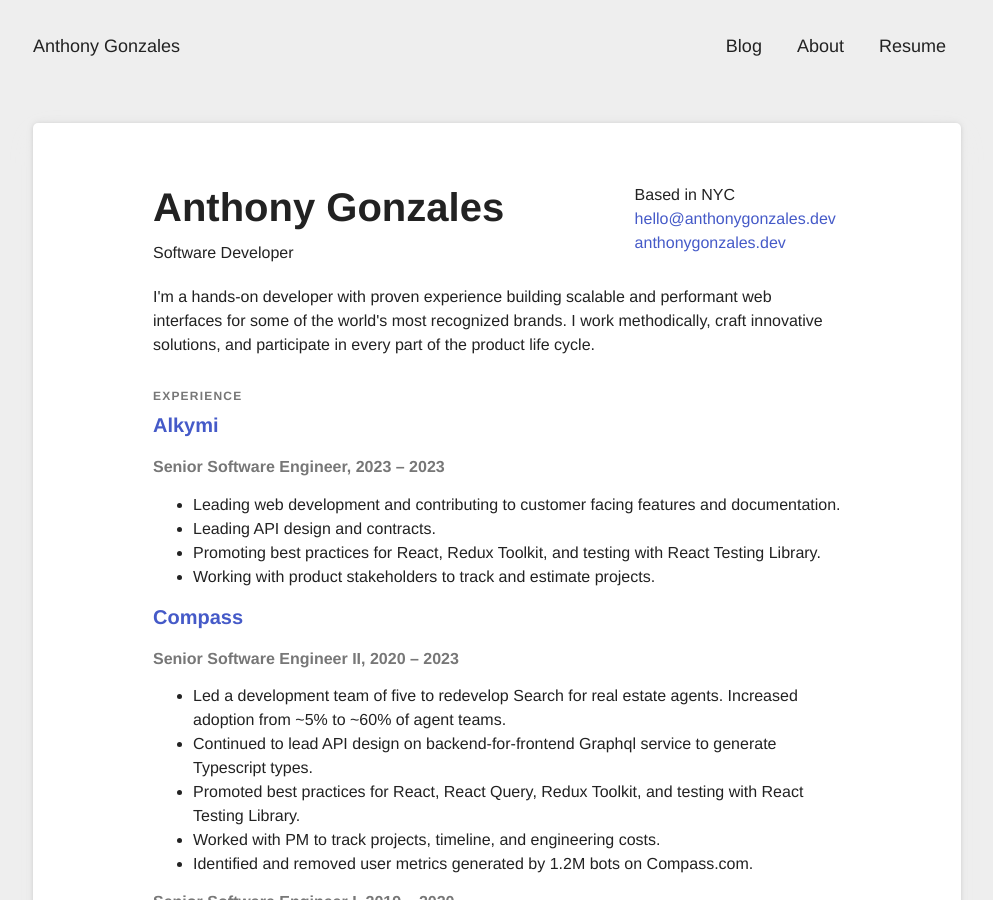
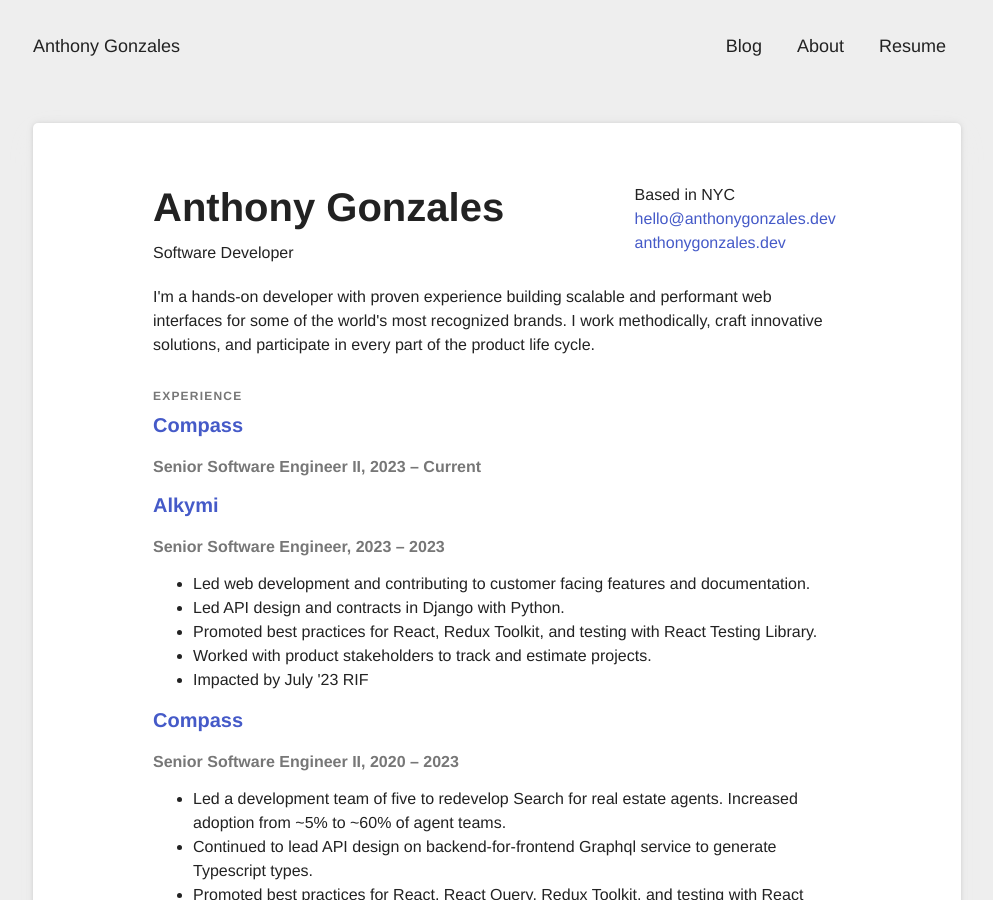
Before and after one commit to antgonzales/antgonzales.github.io, a Jekyll site: the page built from resume.html, in a window 1280 px wide and 900 px high. Shown: the whole window, without its empty margins (143-1136 px from the left). Built offline with Jekyll 4.4.1, drawn with Linux system fonts in a browser that asks for light colours.

Commit message:
Update resume info to reflect latest

```diff
--- a/_data/resume.json
+++ b/_data/resume.json
@@ -32,12 +32,22 @@
   },
   "work":[
     {
+      "company":"Compass",
+      "highlights": [
+      ],
+      "position":"Senior Software Engineer II",
+      "startDate":"2023-07-15",
+      "summary":"",
+      "website":"https://www.compass.com"
+    },
+    {
       "company":"Alkymi",
       "highlights": [
-        "Leading web development and contributing to customer facing features and documentation.",
-        "Leading API design and contracts.",
-        "Promoting best practices for React, Redux Toolkit, and testing with React Testing Library.",
-        "Working with product stakeholders to track and estimate projects.",
+        "Led web development and contributing to customer facing features and documentation.",
+        "Led API design and contracts in Django with Python.",
+        "Promoted best practices for React, Redux Toolkit, and testing with React Testing Library.",
+        "Worked with product stakeholders to track and estimate projects.",
+        "Impacted by July '23 RIF"
       ],
       "position":"Senior Software Engineer",
       "startDate":"2023-03-06",
```
